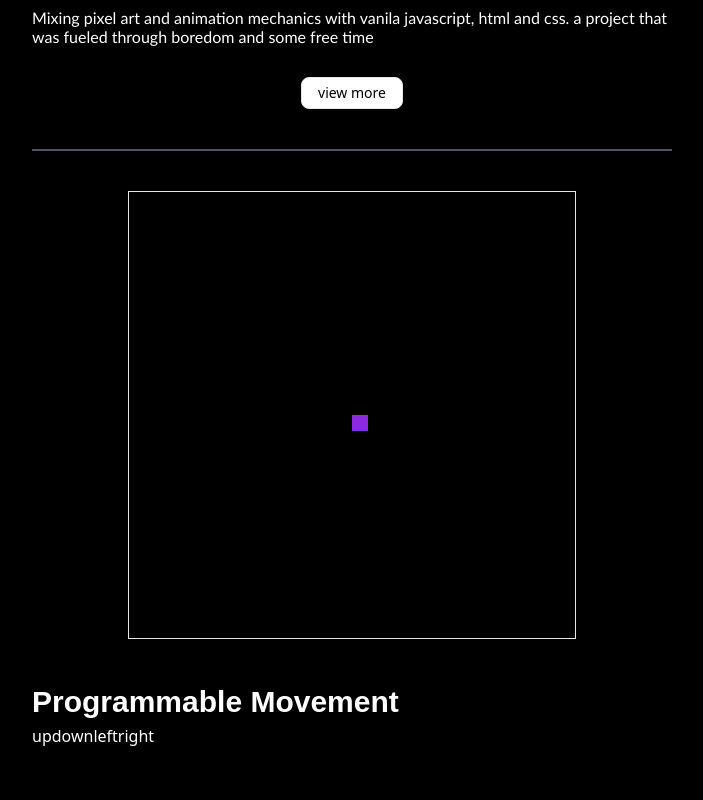
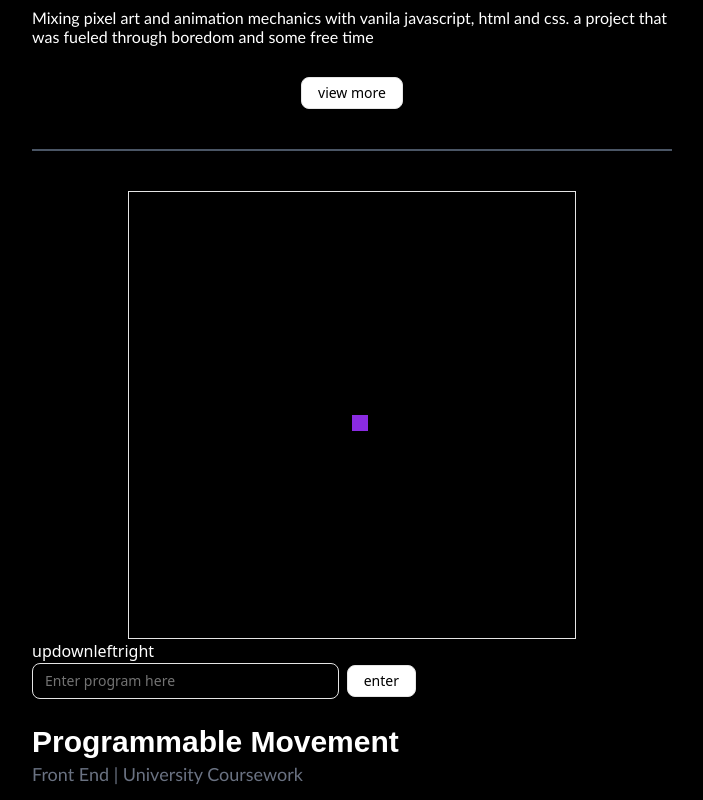
Before and after one commit to psuuzu/portfolio1, a Next.js app: page / in a window 1280 px wide. Shown: the part 779-1579 px from the top of the page, without its empty margins (288-991 px from the left). Before the commit the page ends 1527 px from the top, so only its background shows below. Built offline with nearby package versions, Linux system fonts and the light colour scheme; a web font is replaced by a local one.

Commit message:
run function
not finished

```diff
--- a/components/movement.tsx
+++ b/components/movement.tsx
@@ -1,11 +1,16 @@
 "use client";
+import { Input } from "./ui/input";
+import { InputWithButton } from "./ui/inputwb";
+import { Button } from "./ui/button";
 
 import { useRef, useState } from "react";
 
 export default function Movement() {
     const parentElement = useRef(null);
+    const inputRef = useRef<HTMLInputElement>(null);
     const [dotx, setDotx] = useState(50);
     const [doty, setDoty] = useState(50);
+    const [inputValue, setinputValue] = useState("")
 
     function up() {
       if(parentElement.current){
@@ -58,6 +63,25 @@ export default function Movement() {
         }
       }
 
+    function run(){
+      if(parentElement.current){
+        const userInputValue = inputRef.current.value.toLowerCase();
+        for (let i=0; i < userInputValue.length; i++){
+          if(userInputValue[i] == "u"){
+              up();
+          }
+          if(userInputValue[i] == "d"){
+              down();
+          }
+          if(userInputValue[i] == "l"){
+              left();
+          }
+          if(userInputValue[i] == "r"){
+              right();
+          }
+      }
+      }
+    }
 
     return(
         <>
@@ -67,13 +91,16 @@ export default function Movement() {
                 <div className ="turtle"></div>
             </div>
         </section>
-        <h2 className='text-[18px] sm:text-[20px] md:text-[30px] mt-[40px]'>Programmable Movement</h2>
-
         <button onClick={up}> up</button>
         <button onClick={down}> down</button>
         <button onClick={left}> left</button>
         <button onClick={right}> right</button>
+        <div className="flex w-full max-w-sm items-center space-x-2">
+          <Input type="email" placeholder="Enter program here" ref={inputRef}/>
+          <Button type="submit" variant="outline" onClick={run}>enter</Button>
+        </div>
+        <h2 className='text-[18px] sm:text-[20px] md:text-[30px] mt-[20px]'>Programmable Movement</h2>
+        <p className="text-[14px] sm:text-[16px] md:text-[18px] text-gray-500 mb-[15px]">Front End | University Coursework</p>
         </>
-
     )
 }
--- /dev/null
+++ b/components/ui/input.tsx
@@ -0,0 +1,21 @@
+import * as React from "react"
+
+import { cn } from "@/app/lib/utils"
+
+function Input({ className, type, ...props }: React.ComponentProps<"input">) {
+  return (
+    <input
+      type={type}
+      data-slot="input"
+      className={cn(
+        "border-input file:text-foreground placeholder:text-muted-foreground selection:bg-primary selection:text-primary-foreground flex h-9 w-full min-w-0 rounded-md border bg-transparent px-3 py-1 text-base shadow-xs transition-[color,box-shadow] outline-none file:inline-flex file:h-7 file:border-0 file:bg-transparent file:text-sm file:font-medium disabled:pointer-events-none disabled:cursor-not-allowed disabled:opacity-50 md:text-sm",
+        "focus-visible:border-ring focus-visible:ring-ring/50 focus-visible:ring-[3px]",
+        "aria-invalid:ring-destructive/20 dark:aria-invalid:ring-destructive/40 aria-invalid:border-destructive",
+        className
+      )}
+      {...props}
+    />
+  )
+}
+
+export { Input }
--- /dev/null
+++ b/components/ui/inputwb.tsx
@@ -0,0 +1,11 @@
+import { Button } from "@/components/ui/button"
+import { Input } from "@/components/ui/input"
+
+export function InputWithButton() {
+  return (
+    <div className="flex w-full max-w-sm items-center space-x-2">
+      <Input type="email" placeholder="Enter program here" />
+      <Button type="submit" variant="outline" onClick={run}>enter</Button>
+    </div>
+  )
+}
```
